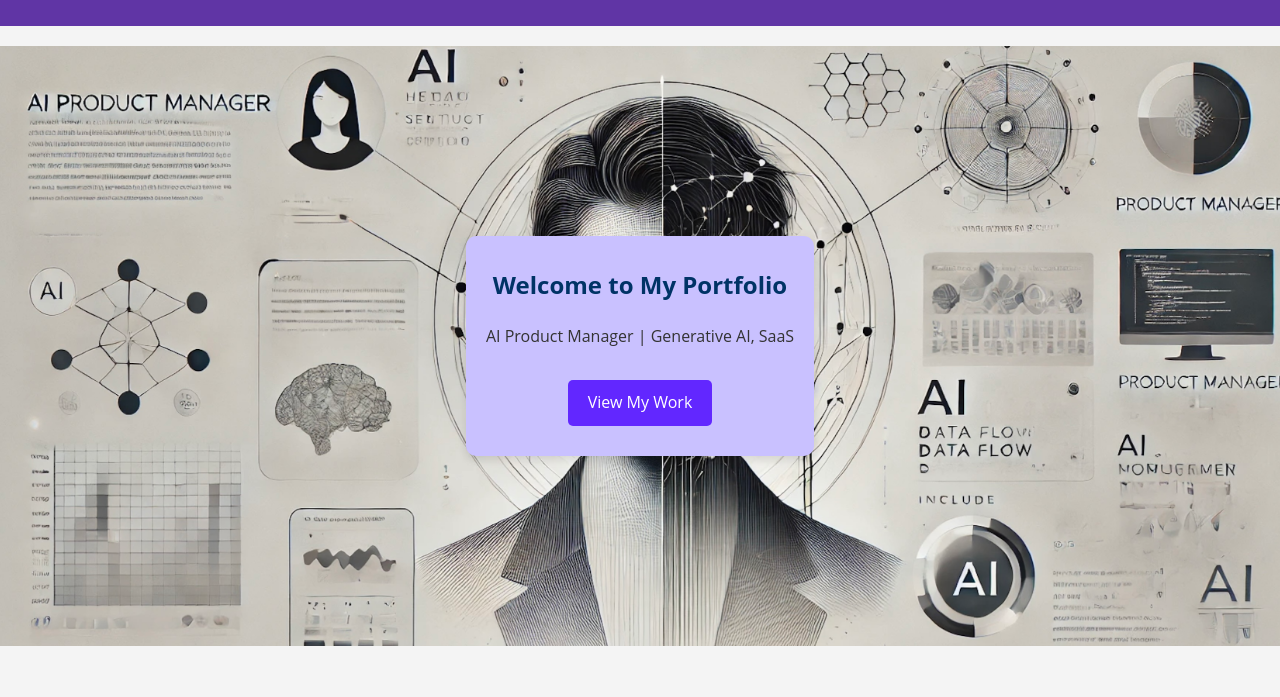
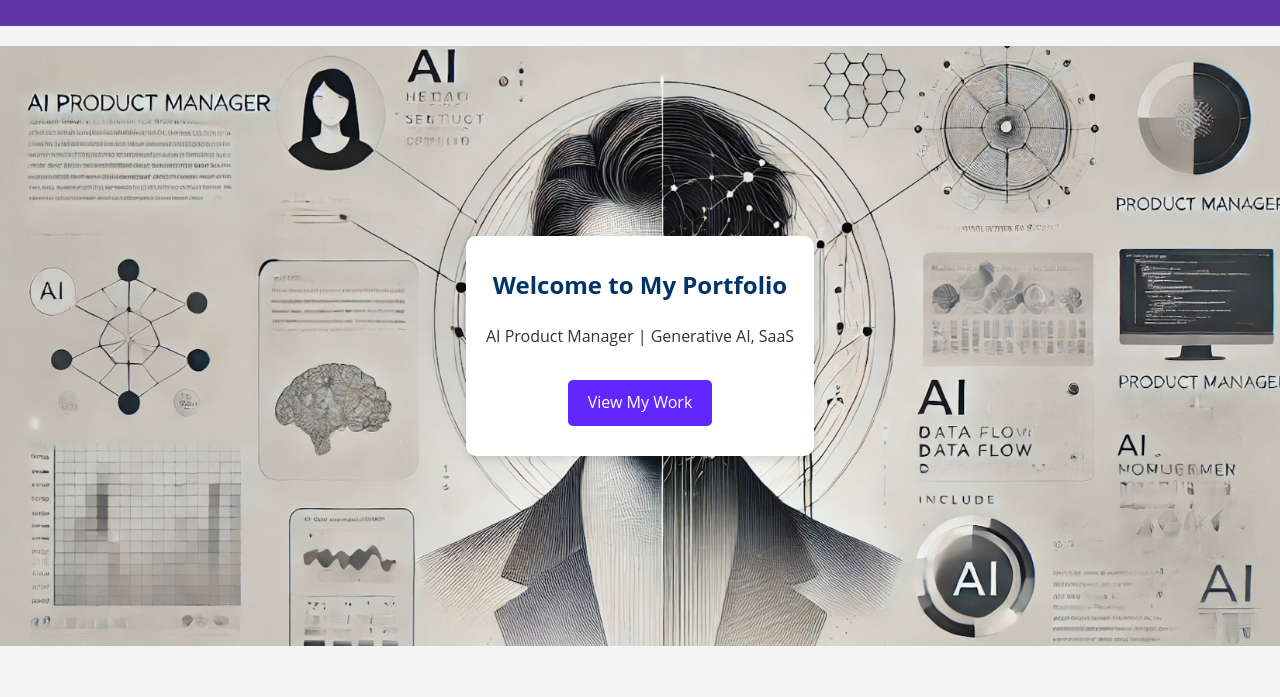
Before and after one commit to Sylendran/multiagentportfolio, a plain HTML site: page index.html in a window 1280 px wide. Shown: the part 103-800 px from the top of the page. Drawn offline with Linux system fonts and the light colour scheme.

Commit message:
Update styles.css

```diff
--- a/styles.css
+++ b/styles.css
@@ -56,6 +56,7 @@ nav ul li a:hover {
     flex: 1; /* Allow the text to take up remaining space */
 }
 
+/* Hero Section Styling */
 #hero {
     background: url('images/hero-bg.jpg') no-repeat center center/cover;
     color: #101b15;
@@ -64,14 +65,13 @@ nav ul li a:hover {
     display: flex;
     justify-content: center;
     align-items: center;
-    min-height: 400px;
+    height: 400px; /* Manually set hero section height */
     position: relative;
 }
 
+/* Hero Card Styling */
 .hero-card {
-    background-color: #c9c1ff; /* Opaque card background */
-    /* Alternatively, for slight transparency, use rgba: */
-    /* background-color: rgba(201, 193, 255, 0.9); */
+    background-color: #ffffff; /* Solid white background for the card */
     padding: 30px 20px; /* Padding inside the card */
     border-radius: 10px; /* Rounded corners */
     box-shadow: 0 4px 8px rgba(0, 0, 0, 0.1); /* Subtle shadow for the card */
@@ -79,6 +79,7 @@ nav ul li a:hover {
     text-align: center; /* Center the text */
 }
 
+/* Text Styling for Hero Card */
 .hero-card h2 {
     margin-top: 0; /* Remove default margin from top */
     color: #003366; /* Optional: Change color of the text inside the card */
```
